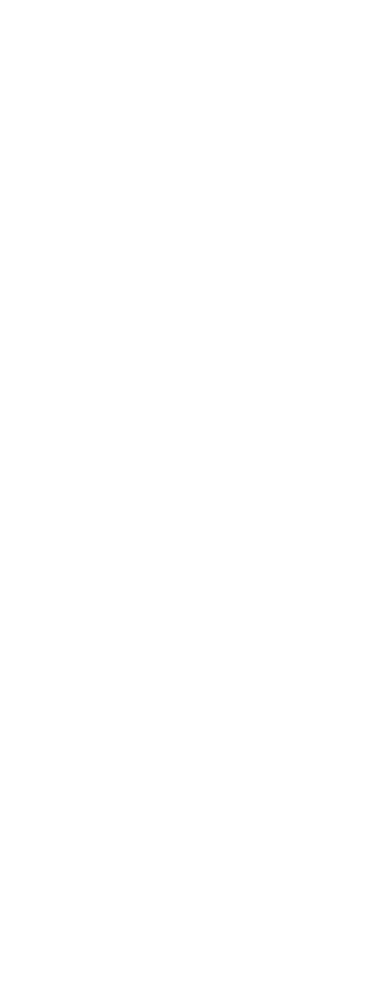
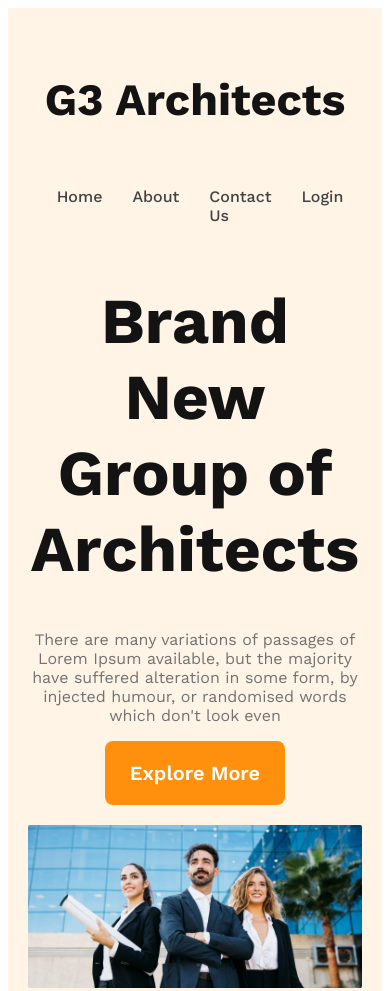
Before and after one commit to itsahadul99/g3-architects-website, a plain HTML site: page index.html in a window 390 px wide. Shown: the top 991 px of the page. Before the commit the page ends 844 px from the top, so only its background shows below. Drawn offline with nearby package versions, Linux system fonts and the light colour scheme.

Commit message:
header section complete with responsive

```diff
--- a/index.html
+++ b/index.html
@@ -1,11 +1,37 @@
 <!DOCTYPE html>
 <html lang="en">
+
 <head>
     <meta charset="UTF-8">
     <meta name="viewport" content="width=device-width, initial-scale=1.0">
     <title>G3 Architects</title>
+    <link rel="stylesheet" href="./styles/architects.css">
 </head>
+
 <body>
+    <header>
+        <nav>
+            <h3 class="nav-title">G3 Architects</h3>
+            <ul>
+                <li><a href="">Home</a></li>
+                <li><a href="">About</a></li>
+                <li><a href="">Contact Us</a></li>
+                <li><a href="">Login</a></li>
+            </ul>
+        </nav>
+        <div class="banner">
+            <div class="banner-content">
+                <h1 class="banner-title">Brand New
+                    Group of Architects
+                </h1>
+                <p class="banner-description">There are many variations of passages of Lorem Ipsum available, but the
+                    majority have suffered alteration in some form, by injected humour, or randomised words which don't
+                    look even</p>
+                <button class="btd-primary">Explore More</button>
+            </div>
+            <img src="./images/banner.png" alt="">
+        </div>
+    </header>
+</body>
 
-</body>
 </html>
--- a/styles/architects.css
+++ b/styles/architects.css
@@ -1,5 +1,94 @@
 /* works sans google font */
 @import url('https://fonts.googleapis.com/css2?family=Work+Sans:wght@200;300;400;500;600;700;800&display=swap');
-*{
+/* shared styles */
+
+* {
     font-family: 'Work Sans', sans-serif;
 }
+.btd-primary{
+    border-radius: 8px;
+background: #FF900E;
+padding: 20px 25px;
+color: #fff;
+font-size: 1.25rem;
+font-weight: 600;
+cursor: pointer;
+border: 0;
+}
+
+/* Header style  */
+header {
+    background: rgba(255, 144, 14, 0.10);
+    padding: 15px 180px;
+}
+
+nav {
+    display: flex;
+    justify-content: space-between;
+    align-items: center;
+}
+
+.nav-title {
+    font-size: 2.8rem;
+    color: #131313;
+    font-weight: 700;
+}
+
+nav>ul {
+    display: flex;
+}
+
+nav li {
+    list-style: none;
+    margin-right: 30px;
+    font-weight: 500;
+    font-size: 1rem;
+}
+
+nav li a {
+    text-decoration: none;
+    color: #424242;
+}
+
+.banner-content {
+    max-width: 862px;
+    text-align: center;
+    margin: 0 auto;
+}
+
+.banner-title {
+    color: #131313;
+    font-size: 4rem;
+    font-weight: 700;
+}
+
+.banner-description {
+    color: #727272;
+    font-size: 1rem;
+    font-weight: 400;
+}
+.banner img{
+    width: 100%;
+    margin-top: 20px;
+}
+
+/* responsive styles */
+/* small or mobile devices */
+@media screen and (max-width:576px) {
+    header{
+        padding: 20px;
+    }
+    nav{
+        flex-direction: column;
+    }
+
+}
+/* medium or tablet devices */
+@media screen and (min-width:577px) and (max-width:992px) {
+    header{
+        padding: 50px;
+    }
+    nav{
+        flex-direction: column;
+    }
+}
```
